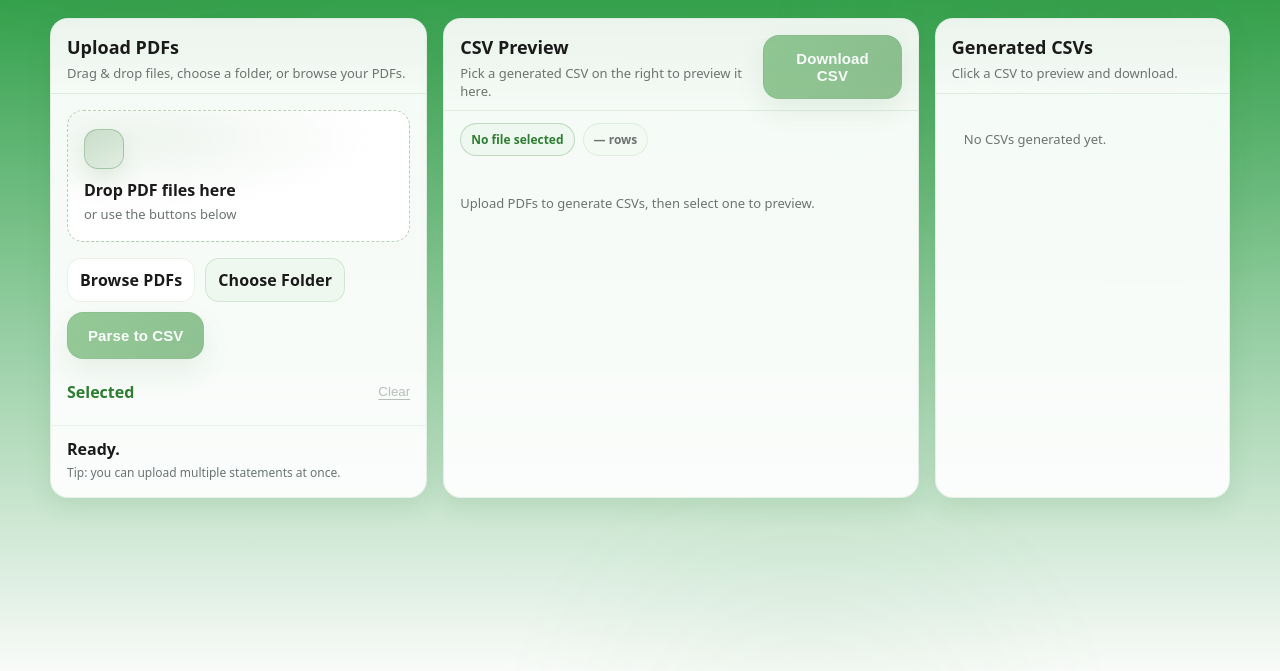
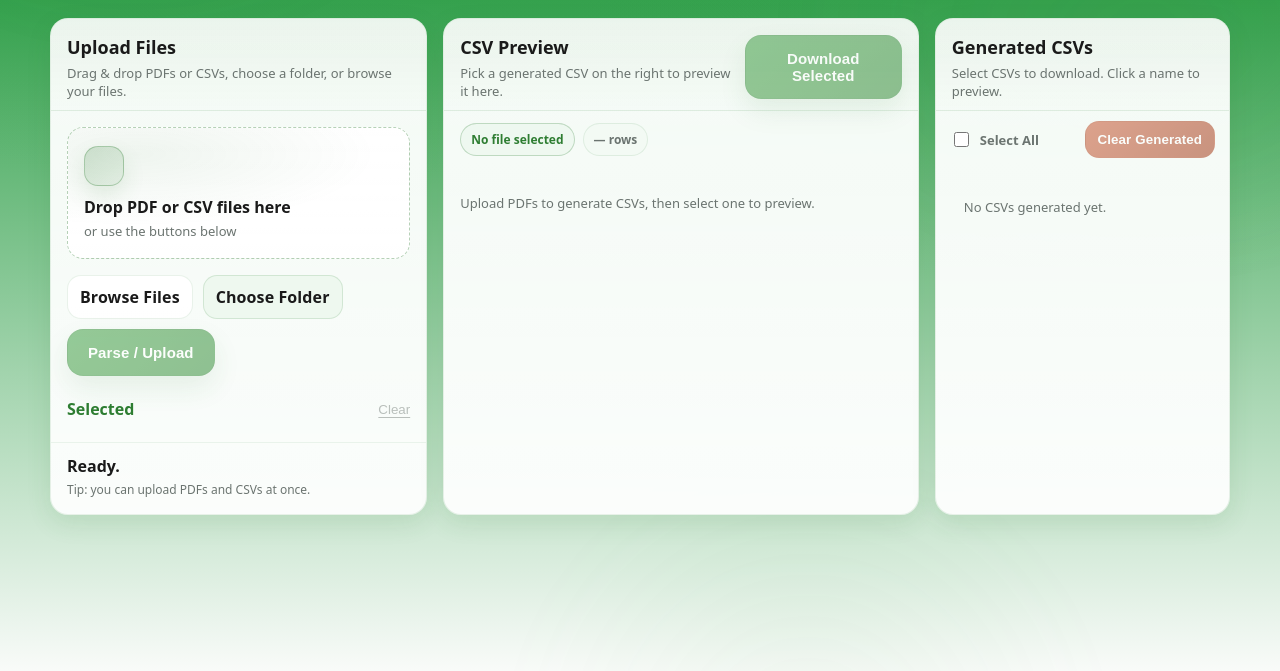
Before and after one commit to cbalder0929/bank-parser-fastapi, a FastAPI app: page / in a window 1280 px wide. Shown: the part 129-800 px from the top of the page. Run offline with FastAPI, Linux system fonts and the light colour scheme; data that the repository does not hold is empty.

Commit message:
Version 3

```diff
--- a/app.py
+++ b/app.py
@@ -2,13 +2,16 @@ from __future__ import annotations
 
 import secrets
 import time
+from io import StringIO
 from pathlib import Path
 from typing import Any
 
+import pandas as pd
 from fastapi import FastAPI, File, HTTPException, UploadFile
-from fastapi.responses import FileResponse, HTMLResponse, JSONResponse
+from fastapi.responses import FileResponse, HTMLResponse, JSONResponse, StreamingResponse
 from fastapi.staticfiles import StaticFiles
 from fastapi.templating import Jinja2Templates
+from pydantic import BaseModel
 from starlette.requests import Request
 
 from _bank_parser import parse_pdf_to_df
@@ -59,24 +62,35 @@ async def parse(files: list[UploadFile] = File(...)) -> JSONResponse:
 
     for f in files:
         filename = f.filename or "statement.pdf"
-        if not filename.lower().endswith(".pdf"):
-            errors.append({"file": filename, "error": "Only PDF files are supported."})
+        lower_name = filename.lower()
+        is_pdf = lower_name.endswith(".pdf")
+        is_csv = lower_name.endswith(".csv")
+
+        if not is_pdf and not is_csv:
+            errors.append({"file": filename, "error": "Only PDF and CSV files are supported."})
             continue
 
         token = secrets.token_urlsafe(10)
         # Unique upload/output names avoid collisions for same input filename.
         safe_base = _safe_stem(filename)
-        upload_path = UPLOADS_DIR / f"{safe_base}_{token}.pdf"
         out_id = token
         out_name = f"{safe_base}.csv"
         out_path = OUTPUT_DIR / f"{out_id}__{out_name}"
 
         try:
             content = await f.read()
-            upload_path.write_bytes(content)
 
-            df = parse_pdf_to_df(upload_path)
-            out_path.write_text(df.to_csv(index=False), encoding="utf-8", newline="")
+            if is_pdf:
+                upload_path = UPLOADS_DIR / f"{safe_base}_{token}.pdf"
+                upload_path.write_bytes(content)
+                df = parse_pdf_to_df(upload_path)
+                out_path.write_text(df.to_csv(index=False), encoding="utf-8", newline="")
+            else:
+                # CSV upload — validate then save directly as an output.
+                csv_text = content.decode("utf-8", errors="replace")
+                df = pd.read_csv(StringIO(csv_text))
+                # Re-write via pandas to normalise formatting.
+                out_path.write_text(df.to_csv(index=False), encoding="utf-8", newline="")
 
             created.append(
                 {
@@ -118,6 +132,19 @@ def list_files() -> JSONResponse:
         items.append({"id": file_id, "filename": rest, "size": p.stat().st_size})
 
     return JSONResponse({"files": items})
+
+
+@app.delete("/api/files")
+def clear_files() -> JSONResponse:
+    deleted = 0
+    for path in OUTPUT_DIR.glob("*.csv"):
+        try:
+            path.unlink()
+            deleted += 1
+        except OSError:
+            continue
+
+    return JSONResponse({"deleted": deleted})
 
 
 @app.get("/api/files/{file_id}/preview")
@@ -164,3 +191,50 @@ def download(file_id: str) -> FileResponse:
         media_type="text/csv",
         filename=download_name,
     )
+
+
+class CombineRequest(BaseModel):
+    ids: list[str]
+
+
+def _resolve_file(file_id: str) -> Path:
+    """Find the output CSV for the given *file_id*."""
+    matches = list(OUTPUT_DIR.glob(f"{file_id}__*.csv")) or list(OUTPUT_DIR.glob(f"{file_id}_*.csv"))
+    if not matches:
+        raise HTTPException(status_code=404, detail=f"CSV not found: {file_id}")
+    return matches[0]
+
+
+def combine_csv_files(file_paths: list[Path]) -> pd.DataFrame:
+    """
+    Combine multiple CSV files into a single DataFrame.
+
+    - Read all CSV files
+    - Normalize columns (union of all columns)
+    - Merge into one DataFrame
+    - Avoid duplicate headers
+    - Handle missing columns (filled with NaN)
+    """
+    frames: list[pd.DataFrame] = []
+    for p in file_paths:
+        df = pd.read_csv(p)
+        frames.append(df)
+    if not frames:
+        return pd.DataFrame()
+    return pd.concat(frames, ignore_index=True, sort=False)
+
+
+@app.post("/api/files/combine")
+def combine(body: CombineRequest) -> StreamingResponse:
+    if not body.ids:
+        raise HTTPException(status_code=400, detail="No file IDs provided.")
+
+    paths = [_resolve_file(fid) for fid in body.ids]
+    combined = combine_csv_files(paths)
+    csv_bytes = combined.to_csv(index=False).encode("utf-8")
+
+    return StreamingResponse(
+        iter([csv_bytes]),
+        media_type="text/csv",
+        headers={"Content-Disposition": 'attachment; filename="combined_statements.csv"'},
+    )
--- a/static/app.js
+++ b/static/app.js
@@ -10,6 +10,8 @@ const statusLine = document.getElementById("statusLine");
 const statusHint = document.getElementById("statusHint");
 
 const outputsList = document.getElementById("outputsList");
+const selectAllCb = document.getElementById("selectAllCb");
+const clearOutputsBtn = document.getElementById("clearOutputsBtn");
 
 const previewThead = document.getElementById("previewThead");
 const previewTbody = document.getElementById("previewTbody");
@@ -18,9 +20,12 @@ const activeFilePill = document.getElementById("activeFilePill");
 const activeRowsPill = document.getElementById("activeRowsPill");
 const downloadBtn = document.getElementById("downloadBtn");
 
-// Frontend state: selected uploads and currently previewed output id.
+// Frontend state: selected uploads, currently previewed output id, and checked output ids.
 let selectedFiles = [];
 let activeFileId = null;
+let checkedIds = new Set();
+// Cache the latest file list from the server.
+let outputFilesList = [];
 
 function fmtBytes(bytes) {
   // Human-readable byte sizes for list metadata.
@@ -40,13 +45,16 @@ function setStatus(line, hint = "") {
   statusHint.textContent = hint || "";
 }
 
-function onlyPdfs(files) {
-  // Accept only .pdf files from all input methods.
-  return files.filter((f) => (f.name || "").toLowerCase().endsWith(".pdf"));
+function acceptedFiles(files) {
+  // Accept .pdf and .csv files from all input methods.
+  return files.filter((f) => {
+    const name = (f.name || "").toLowerCase();
+    return name.endsWith(".pdf") || name.endsWith(".csv");
+  });
 }
 
 function addFiles(files) {
-  const incoming = onlyPdfs(Array.from(files || []));
+  const incoming = acceptedFiles(Array.from(files || []));
   if (!incoming.length) return;
 
   // De-dupe by name+size+lastModified
@@ -65,13 +73,16 @@ function renderSelected() {
   if (!selectedFiles.length) {
     uploadBtn.disabled = true;
     clearBtn.disabled = true;
-    setStatus("Ready.", "Tip: you can upload multiple statements at once.");
+    setStatus("Ready.", "Tip: you can upload PDFs and CSVs at once.");
     return;
   }
 
   uploadBtn.disabled = false;
   clearBtn.disabled = false;
-  setStatus(`Selected ${selectedFiles.length} PDF(s).`, "Click “Parse to CSV” when you’re ready.");
+  setStatus(
+    `Selected ${selectedFiles.length} file(s).`,
+    "Click \u201cParse / Upload\u201d when you\u2019re ready."
+  );
 
   for (const f of selectedFiles) {
     const li = document.createElement("li");
@@ -83,7 +94,7 @@ function renderSelected() {
 
     const meta = document.createElement("div");
     meta.className = "file-meta";
-    meta.textContent = `${fmtBytes(f.size)} • ${new Date(f.lastModified).toLocaleString()}`;
+    meta.textContent = `${fmtBytes(f.size)} \u2022 ${new Date(f.lastModified).toLocaleString()}`;
 
     li.appendChild(name);
     li.appendChild(meta);
@@ -91,11 +102,40 @@ function renderSelected() {
   }
 }
 
+function updateDownloadBtn() {
+  downloadBtn.disabled = checkedIds.size === 0;
+  if (checkedIds.size > 1) {
+    downloadBtn.textContent = `Download Selected (${checkedIds.size})`;
+  } else {
+    downloadBtn.textContent = "Download Selected";
+  }
+}
+
+function updateSelectAllCb() {
+  if (!outputFilesList.length) {
+    selectAllCb.checked = false;
+    selectAllCb.indeterminate = false;
+    return;
+  }
+  const allChecked = outputFilesList.every((f) => checkedIds.has(f.id));
+  const someChecked = outputFilesList.some((f) => checkedIds.has(f.id));
+  selectAllCb.checked = allChecked;
+  selectAllCb.indeterminate = !allChecked && someChecked;
+}
+
 async function fetchOutputs() {
   // Pull generated CSV inventory from backend.
   const res = await fetch("/api/files");
   const data = await res.json();
-  renderOutputs(data.files || []);
+  outputFilesList = data.files || [];
+
+  if (activeFileId && !outputFilesList.some((f) => f.id === activeFileId)) {
+    activeFileId = null;
+  }
+
+  checkedIds = new Set(outputFilesList.filter((f) => checkedIds.has(f.id)).map((f) => f.id));
+  clearOutputsBtn.disabled = outputFilesList.length === 0;
+  renderOutputs(outputFilesList);
 }
 
 function renderOutputs(files) {
@@ -106,6 +146,8 @@ function renderOutputs(files) {
     div.className = "empty";
     div.textContent = "No CSVs generated yet.";
     outputsList.appendChild(div);
+    updateSelectAllCb();
+    updateDownloadBtn();
     return;
   }
 
@@ -113,6 +155,22 @@ function renderOutputs(files) {
     const item = document.createElement("div");
     item.className = `out-item ${activeFileId === f.id ? "active" : ""}`;
     item.tabIndex = 0;
+
+    const cb = document.createElement("input");
+    cb.type = "checkbox";
+    cb.className = "out-cb";
+    cb.checked = checkedIds.has(f.id);
+    cb.addEventListener("change", (e) => {
+      e.stopPropagation();
+      if (cb.checked) {
+        checkedIds.add(f.id);
+      } else {
+        checkedIds.delete(f.id);
+      }
+      updateDownloadBtn();
+      updateSelectAllCb();
+    });
+    cb.addEventListener("click", (e) => e.stopPropagation());
 
     const name = document.createElement("div");
     name.className = "out-name";
@@ -122,8 +180,13 @@ function renderOutputs(files) {
     meta.className = "out-meta";
     meta.textContent = `${fmtBytes(f.size)}`;
 
-    item.appendChild(name);
-    item.appendChild(meta);
+    const textWrap = document.createElement("div");
+    textWrap.className = "out-text";
+    textWrap.appendChild(name);
+    textWrap.appendChild(meta);
+
+    item.appendChild(cb);
+    item.appendChild(textWrap);
 
     item.addEventListener("click", () => selectOutput(f.id));
     item.addEventListener("keydown", (e) => {
@@ -132,6 +195,9 @@ function renderOutputs(files) {
 
     outputsList.appendChild(item);
   }
+
+  updateSelectAllCb();
+  updateDownloadBtn();
 }
 
 function clearPreview() {
@@ -141,30 +207,21 @@ function clearPreview() {
   previewTbody.innerHTML = "";
   previewEmpty.style.display = "block";
   activeFilePill.textContent = "No file selected";
-  activeRowsPill.textContent = "— rows";
-  downloadBtn.disabled = true;
-  renderOutputsFromDomActive();
-}
-
-function renderOutputsFromDomActive() {
-  // Reapply active style without refetching.
-  const nodes = Array.from(outputsList.querySelectorAll(".out-item"));
-  for (const n of nodes) {
-    const name = n.querySelector(".out-name")?.textContent || "";
-    const isActive = activeFileId && name && n.classList.contains("active");
-    if (!isActive) n.classList.remove("active");
-  }
+  activeRowsPill.textContent = "\u2014 rows";
+  updateDownloadBtn();
 }
 
 async function selectOutput(fileId) {
   // Load and render one output CSV preview.
   activeFileId = fileId;
-  downloadBtn.disabled = false;
-  downloadBtn.onclick = () => {
-    window.location.href = `/api/files/${encodeURIComponent(activeFileId)}/download`;
-  };
 
-  setStatus("Loading preview…", "");
+  // Auto-check the previewed file if nothing is checked yet.
+  if (!checkedIds.has(fileId) && checkedIds.size === 0) {
+    checkedIds.add(fileId);
+  }
+  updateDownloadBtn();
+
+  setStatus("Loading preview\u2026", "");
 
   const res = await fetch(`/api/files/${encodeURIComponent(fileId)}/preview?limit=80`);
   if (!res.ok) {
@@ -204,23 +261,55 @@ async function selectOutput(fileId) {
 
   previewEmpty.style.display = rows.length ? "none" : "block";
 
-  // Update active styling
-  const items = Array.from(outputsList.querySelectorAll(".out-item"));
-  for (const item of items) item.classList.remove("active");
-  // best-effort: find by click order (we'll refresh list after parse anyway)
-  // user experience is fine without perfect DOM mapping.
-
-  setStatus("Preview loaded.", "Use “Download CSV” to save it.");
+  setStatus("Preview loaded.", "Select CSVs and click \u201cDownload Selected\u201d.");
   await fetchOutputs(); // refresh list and apply proper active state via id matching
 }
 
+async function downloadSelected() {
+  if (checkedIds.size === 0) return;
+
+  const ids = Array.from(checkedIds);
+
+  if (ids.length === 1) {
+    // Single file: direct download.
+    window.location.href = `/api/files/${encodeURIComponent(ids[0])}/download`;
+    return;
+  }
+
+  // Multiple files: combine via POST.
+  setStatus("Combining CSVs\u2026", "");
+  const res = await fetch("/api/files/combine", {
+    method: "POST",
+    headers: { "Content-Type": "application/json" },
+    body: JSON.stringify({ ids }),
+  });
+
+  if (!res.ok) {
+    setStatus("Download failed.", "Could not combine selected CSVs.");
+    return;
+  }
+
+  // Trigger file save from the response blob.
+  const blob = await res.blob();
+  const url = URL.createObjectURL(blob);
+  const a = document.createElement("a");
+  a.href = url;
+  a.download = "combined_statements.csv";
+  document.body.appendChild(a);
+  a.click();
+  a.remove();
+  URL.revokeObjectURL(url);
+
+  setStatus("Download started.", "combined_statements.csv");
+}
+
 async function uploadSelected() {
-  // Send all selected PDFs in one multipart request.
+  // Send all selected files in one multipart request.
   if (!selectedFiles.length) return;
 
   uploadBtn.disabled = true;
   clearBtn.disabled = true;
-  setStatus("Uploading PDFs…", "Parsing can take a few seconds per statement.");
+  setStatus("Uploading files\u2026", "Parsing can take a few seconds per statement.");
 
   const form = new FormData();
   for (const f of selectedFiles) form.append("files", f, f.name);
@@ -232,7 +321,10 @@ async function uploadSelected() {
   const errors = data.errors || [];
 
   if (errors.length) {
-    const msg = errors.length === 1 ? errors[0].error : `${errors.length} files failed to parse.`;
+    const msg =
+      errors.length === 1
+        ? errors[0].error
+        : `${errors.length} files failed to parse.`;
     setStatus("Done (with some errors).", msg);
   } else {
     setStatus("Done.", `Generated ${created.length} CSV(s).`);
@@ -247,6 +339,26 @@ async function uploadSelected() {
     const first = created[0];
     if (first?.id) await selectOutput(first.id);
   }
+}
+
+async function clearGeneratedOutputs() {
+  if (!outputFilesList.length) return;
+
+  clearOutputsBtn.disabled = true;
+  setStatus("Clearing generated CSVs…", "");
+
+  const res = await fetch("/api/files", { method: "DELETE" });
+  if (!res.ok) {
+    clearOutputsBtn.disabled = false;
+    setStatus("Clear failed.", "Could not remove generated CSVs.");
+    return;
+  }
+
+  checkedIds.clear();
+  activeFileId = null;
+  clearPreview();
+  await fetchOutputs();
+  setStatus("Generated CSVs cleared.", "The outputs list is now empty.");
 }
 
 // Dropzone interactions
@@ -277,9 +389,16 @@ clearBtn.addEventListener("click", () => {
 
 uploadBtn.addEventListener("click", uploadSelected);
 
-downloadBtn.addEventListener("click", () => {
-  if (!activeFileId) return;
-  window.location.href = `/api/files/${encodeURIComponent(activeFileId)}/download`;
+downloadBtn.addEventListener("click", downloadSelected);
+clearOutputsBtn.addEventListener("click", clearGeneratedOutputs);
+
+selectAllCb.addEventListener("change", () => {
+  if (selectAllCb.checked) {
+    for (const f of outputFilesList) checkedIds.add(f.id);
+  } else {
+    checkedIds.clear();
+  }
+  renderOutputs(outputFilesList);
 });
 
 // Initial load
--- a/static/styles.css
+++ b/static/styles.css
@@ -170,6 +170,15 @@ body{
 .btn-primary:active{
   transform: translateY(0);
 }
+.btn-danger{
+  background: linear-gradient(135deg, #c95a36, #a63f1e);
+  border-color: rgba(166,63,30,.35);
+  color: white;
+}
+.btn-danger:hover{
+  transform: translateY(-1px);
+  box-shadow: 0 12px 24px rgba(166,63,30,.18);
+}
 .btn-secondary{
   background: rgba(232,245,233,.60);
   border-color: rgba(46,125,50,.15);
@@ -286,6 +295,9 @@ body{
   overflow:auto;
 }
 .out-item{
+  display:flex;
+  align-items:flex-start;
+  gap:10px;
   border:1px solid rgba(46,125,50,.12);
   background: rgba(232,245,233,.30);
   border-radius:16px;
@@ -301,8 +313,44 @@ body{
   border-color: rgba(46,125,50,.50);
   background: linear-gradient(135deg, rgba(232,245,233,.70), rgba(46,125,50,.08));
 }
+.out-cb{
+  margin-top:3px;
+  accent-color: var(--green);
+  width:16px;
+  height:16px;
+  flex-shrink:0;
+  cursor:pointer;
+}
+.out-text{
+  flex:1;
+  min-width:0;
+}
 .out-name{font-weight:850; font-size:13px}
 .out-meta{color:var(--muted); font-size:12px; margin-top:4px}
+
+.outputs-actions{
+  display:flex;
+  align-items:center;
+  justify-content:space-between;
+  gap:12px;
+  padding: 10px 14px 4px;
+}
+.select-all-label{
+  display:flex;
+  align-items:center;
+  gap:8px;
+  font-size:13px;
+  font-weight:700;
+  color:var(--muted);
+  cursor:pointer;
+  user-select:none;
+}
+.select-all-label input{
+  accent-color: var(--green);
+  width:15px;
+  height:15px;
+  cursor:pointer;
+}
 
 .footer{display:none}
 .footer-inner{
--- a/templates/index.html
+++ b/templates/index.html
@@ -28,28 +28,28 @@
     <main class="wrap layout">
       <section class="card upload">
         <div class="card-header">
-          <h2>Upload PDFs</h2>
-          <p>Drag & drop files, choose a folder, or browse your PDFs.</p>
+          <h2>Upload Files</h2>
+          <p>Drag & drop PDFs or CSVs, choose a folder, or browse your files.</p>
         </div>
 
-        <div id="dropzone" class="dropzone" tabindex="0" role="button" aria-label="Drag and drop PDFs here">
+        <div id="dropzone" class="dropzone" tabindex="0" role="button" aria-label="Drag and drop files here">
           <div class="dz-icon" aria-hidden="true"></div>
-          <div class="dz-title">Drop PDF files here</div>
+          <div class="dz-title">Drop PDF or CSV files here</div>
           <div class="dz-sub">or use the buttons below</div>
         </div>
 
         <div class="upload-actions">
           <label class="btn">
-            Browse PDFs
-            <input id="fileInput" type="file" accept="application/pdf" multiple />
+            Browse Files
+            <input id="fileInput" type="file" accept=".pdf,.csv" multiple />
           </label>
 
           <label class="btn btn-secondary">
             Choose Folder
-            <input id="folderInput" type="file" accept="application/pdf" multiple webkitdirectory directory />
+            <input id="folderInput" type="file" accept=".pdf,.csv" multiple webkitdirectory directory />
           </label>
 
-          <button id="uploadBtn" class="btn btn-primary" type="button" disabled>Parse to CSV</button>
+          <button id="uploadBtn" class="btn btn-primary" type="button" disabled>Parse / Upload</button>
         </div>
 
         <div class="filelist">
@@ -73,7 +73,7 @@
             <p>Pick a generated CSV on the right to preview it here.</p>
           </div>
           <div class="preview-actions">
-            <button id="downloadBtn" class="btn btn-primary" type="button" disabled>Download CSV</button>
+            <button id="downloadBtn" class="btn btn-primary" type="button" disabled>Download Selected</button>
           </div>
         </div>
 
@@ -96,7 +96,14 @@
       <aside class="card outputs">
         <div class="card-header">
           <h2>Generated CSVs</h2>
-          <p>Click a CSV to preview and download.</p>
+          <p>Select CSVs to download. Click a name to preview.</p>
+        </div>
+
+        <div class="outputs-actions">
+          <label class="select-all-label">
+            <input id="selectAllCb" type="checkbox" /> Select All
+          </label>
+          <button id="clearOutputsBtn" class="btn btn-danger" type="button">Clear Generated</button>
         </div>
 
         <div class="outputs-list" id="outputsList"></div>
```
